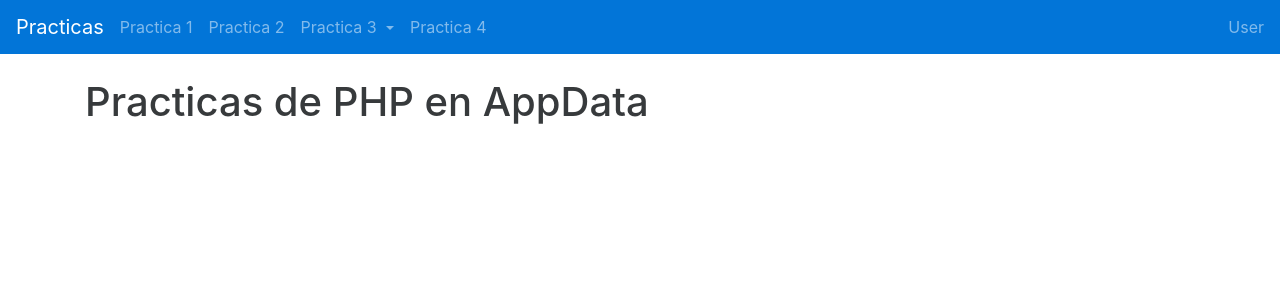
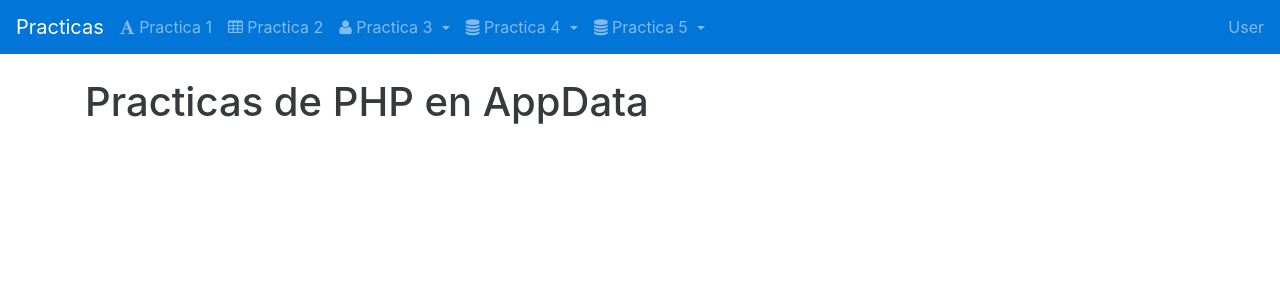
Before and after one commit to NekroCid/Practicas-Appdatamx, a PHP site: page /test/ in a window 1280 px wide. Shown: the top 300 px of the page. Run offline with PHP 8.4, Linux system fonts and the light colour scheme; some libraries are stand-ins or nearby versions.

Commit message:
agregado de iconos y correccion de erroes menores

```diff
--- a/index.php
+++ b/index.php
@@ -4,18 +4,11 @@
     <meta charset="utf-8">
     <meta http-equiv="X-UA-Compatible" content="IE=edge">
     <meta name="viewport" content="width=device-width, initial-scale=1, shrink-to-fit=no">
-    <!-- The above 3 meta tags *must* come first in the head; any other head content must come *after* these tags -->
-    <meta name="description" content="">
-    <meta name="author" content="">
+    <link rel="stylesheet" href="https://maxcdn.bootstrapcdn.com/bootstrap/4.0.0-alpha.3/css/bootstrap.min.css" integrity="sha384-MIwDKRSSImVFAZCVLtU0LMDdON6KVCrZHyVQQj6e8wIEJkW4tvwqXrbMIya1vriY" crossorigin="anonymous">
     <link rel="icon" href="favicon.ico">
+    <link rel="stylesheet" href="assets/css/font-awesome.min.css">
 
     <title>Practicas</title>
-
-    <!-- Bootstrap core CSS -->
-    <link href="dist/css/bootstrap.min.css" rel="stylesheet">
-
-    <!-- Custom styles for this template -->
-    <link href="starter-template.css" rel="stylesheet">
     <style media="screen">
     body {
       padding-top: 5rem;
@@ -30,16 +23,16 @@
   <body>
 
     <nav class="navbar navbar-fixed-top navbar-dark bg-primary">
-      <a class="navbar-brand active" href="index.php">Practicas</a>
+      <a class="navbar-brand active" href="../index.php">Practicas</a>
       <ul class="nav navbar-nav">
         <li class="nav-item">
-          <a class="nav-link" href="practica.php">Practica 1</a>
+          <a class="nav-link" href="practica.php"><i class="fa fa-font" aria-hidden="true"></i> Practica 1</a>
         </li>
         <li class="nav-item">
-          <a class="nav-link" href="practica2.php">Practica 2</a>
+          <a class="nav-link" href="practica2.php"><i class="fa fa-table" aria-hidden="true"></i> Practica 2</a>
         </li>
         <li class="nav-item dropdown">
-          <a class="nav-link dropdown-toggle" data-toggle="dropdown" href="#">Practica 3
+          <a class="nav-link dropdown-toggle" data-toggle="dropdown" href="#"><i class="fa fa-user" aria-hidden="true"></i> Practica 3
           <span class="caret"></span></a>
           <div class="dropdown-menu" aria-labelledby="Preview">
             <a  class="dropdown-item" href="practica3/datos.php">Datos</a>
@@ -49,8 +42,21 @@
             <a  class="dropdown-item" href="practica3/division.php">Division</a>
           </div>
         </li>
-        <li class="nav-item">
-          <a class="nav-link" href="practica4/">Practica 4</a>
+        <li class="nav-item dropdown">
+          <a class="nav-link dropdown-toggle" data-toggle="dropdown" href="#"><i class="fa fa-database" aria-hidden="true"></i> Practica 4
+          <span class="caret"></span></a>
+          <div class="dropdown-menu" aria-labelledby="Preview">
+            <a  class="dropdown-item" href="practica4/">Introducir datos</a>
+            <a  class="dropdown-item" href="practica4/mostrar.php">Mostrar datos</a>
+          </div>
+        </li>
+        <li class="nav-item dropdown">
+          <a class="nav-link dropdown-toggle" data-toggle="dropdown" href="#"><i class="fa fa-database" aria-hidden="true"></i> Practica 5
+          <span class="caret"></span></a>
+          <div class="dropdown-menu" aria-labelledby="Preview">
+            <a  class="dropdown-item" href="practica5/">Introducir datos</a>
+            <a  class="dropdown-item" href="practica5/mostrar.php">Mostrar datos</a>
+          </div>
         </li>
           <?php
           session_start();
--- a/practica5/edit.php
+++ b/practica5/edit.php
@@ -12,7 +12,7 @@ include('conexion.php');
    pg_close($connect);
     ?>
     <form class="" action="edit.php" method="post">
-      <input class="form-control" type="hidden" placeholder="Introduce tu nombre" id="id" name="id" value="<?php echo $rec[0]['id']; ?>">
+      <input class="form-control" type="hidden" placeholder="" id="id" name="id" value="<?php echo $rec[0]['id']; ?>">
       <div class="form-group row">
         <label for="example-text-input" class="col-xs-2 col-form-label">Nombre</label>
         <div class="col-xs-10">
@@ -22,7 +22,7 @@ include('conexion.php');
       <div class="form-group row">
         <label for="example-text-input" class="col-xs-2 col-form-label">Password</label>
         <div class="col-xs-3">
-          <input class="form-control" type="password" id="n1" name="pass" placeholder="Introduce una contraseña" value="<?php echo $rec[0]['pass']; ?>">
+          <input class="form-control" type="password" id="pass" name="pass" placeholder="Introduce una contraseña" value="<?php echo $rec[0]['pass']; ?>">
         </div>
       </div>
       <button type="submit" class="btn btn-primary">Actualizar</button>
--- a/practica5/mostrar.php
+++ b/practica5/mostrar.php
@@ -9,7 +9,7 @@ include('conexion.php');
     //      echo "El usuario debe haber enviado entradas incorrectas\n";
     //  }
   }
-   $query = "select * from public.user";
+   $query = "select * from public.user order by id";
    $resultado = pg_query($connect, $query) or die("Error en la Consulta SQL");
    $numReg = pg_num_rows($resultado);
     if($numReg>0){?>
```
Also changed, not shown: includes/header.php (+10 -10 lines).
